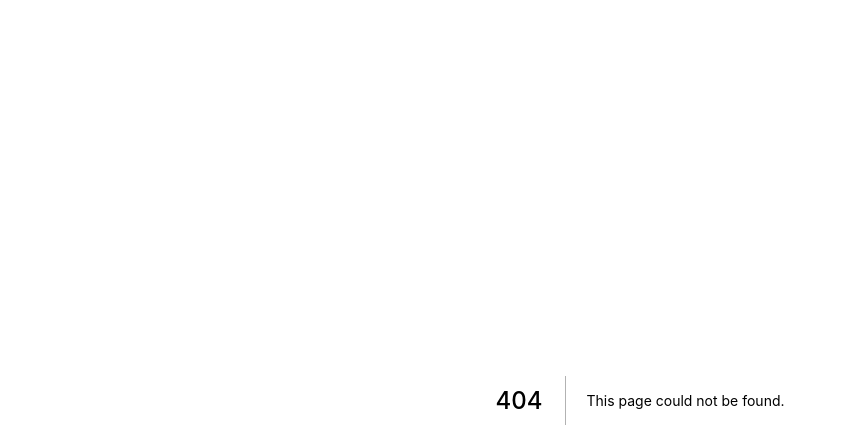
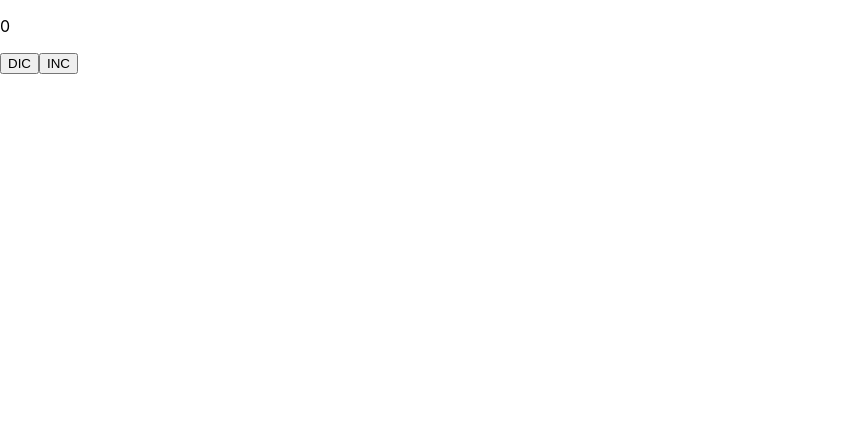
Before and after one commit to devendra999/React-Next-MaterialUI-Learn, a Next.js app: page /UseReducer in a window 1280 px wide. Before the commit this address had no page. Shown: the top 448 px of the page, without its empty margins (0-847 px from the left). Built offline with nearby package versions, Linux system fonts and the light colour scheme.

Commit message:
usereducer used

```diff
--- a/package.json
+++ b/package.json
@@ -11,7 +11,10 @@
   "dependencies": {
     "next": "12.1.0",
     "react": "17.0.2",
-    "react-dom": "17.0.2"
+    "react-dom": "17.0.2",
+    "react-redux": "^7.2.8",
+    "redux": "^4.1.2",
+    "redux-thunk": "^2.4.1"
   },
   "devDependencies": {
     "eslint": "8.11.0",
--- /dev/null
+++ b/pages/UseReducer.js
@@ -0,0 +1,33 @@
+import React, { useReducer } from 'react'
+
+const initialState = 0;
+const reducer = (state, action) => {
+    console.log(state, action)
+    if(action.type === 'DICREMENT') {
+        return state - 1;
+    }
+    else if (action.type === 'INCREMENT') {
+        return state + 1;
+    }
+
+    return state;
+}
+
+const UseReducer = () => {
+    const [state, dispatch] = useReducer(reducer, initialState);
+
+  return (
+    <>
+        <div>
+            <p>{state}</p>
+            <div>
+                <button onClick={()=>{dispatch({type: 'DICREMENT'})}}>DIC</button>
+                <button onClick={()=>{dispatch({type: 'INCREMENT'})}}>INC</button>
+
+            </div>
+        </div>
+    </>
+  )
+}
+
+export default UseReducer;
--- a/pages/_app.js
+++ b/pages/_app.js
@@ -1,7 +1,16 @@
+import { Provider } from 'react-redux'
 import '../styles/globals.css'
 
+
+
 function MyApp({ Component, pageProps }) {
-  return <Component {...pageProps} />
+  return <>
+
+         <Component {...pageProps} />
+
+
+
+  </>
 }
 
 export default MyApp
--- a/pages/index.js
+++ b/pages/index.js
@@ -1,69 +1,19 @@
 import Head from 'next/head'
-import Image from 'next/image'
-import styles from '../styles/Home.module.css'
+import UseReducer from './UseReducer';
 
 export default function Home() {
   return (
-    <div className={styles.container}>
+    <>
       <Head>
         <title>Create Next App</title>
         <meta name="description" content="Generated by create next app" />
         <link rel="icon" href="/favicon.ico" />
+        <link href="https://cdn.jsdelivr.net/npm/bootstrap@5.1.3/dist/css/bootstrap.min.css" rel="stylesheet" integrity="sha384-1BmE4kWBq78iYhFldvKuhfTAU6auU8tT94WrHftjDbrCEXSU1oBoqyl2QvZ6jIW3" crossorigin="anonymous"></link>
+        <script src="https://cdn.jsdelivr.net/npm/bootstrap@5.1.3/dist/js/bootstrap.bundle.min.js" integrity="sha384-ka7Sk0Gln4gmtz2MlQnikT1wXgYsOg+OMhuP+IlRH9sENBO0LRn5q+8nbTov4+1p" crossorigin="anonymous"></script>
       </Head>
 
-      <main className={styles.main}>
-        <h1 className={styles.title}>
-          Welcome to <a href="https://nextjs.org">Next.js Devendra Tutorial</a>
-        </h1>
+      <UseReducer/>
 
-        <p className={styles.description}>
-          Get started by editing{' '}
-          <code className={styles.code}>pages/index.js</code>
-        </p>
-
-        <div className={styles.grid}>
-          <a href="https://nextjs.org/docs" className={styles.card}>
-            <h2>Documentation &rarr;</h2>
-            <p>Find in-depth information about Next.js features and API.</p>
-          </a>
-
-          <a href="https://nextjs.org/learn" className={styles.card}>
-            <h2>Learn &rarr;</h2>
-            <p>Learn about Next.js in an interactive course with quizzes!</p>
-          </a>
-
-          <a
-            href="https://github.com/vercel/next.js/tree/canary/examples"
-            className={styles.card}
-          >
-            <h2>Examples &rarr;</h2>
-            <p>Discover and deploy boilerplate example Next.js projects.</p>
-          </a>
-
-          <a
-            href="https://vercel.com/new?utm_source=create-next-app&utm_medium=default-template&utm_campaign=create-next-app"
-            className={styles.card}
-          >
-            <h2>Deploy &rarr;</h2>
-            <p>
-              Instantly deploy your Next.js site to a public URL with Vercel.
-            </p>
-          </a>
-        </div>
-      </main>
-
-      <footer className={styles.footer}>
-        <a
-          href="https://vercel.com?utm_source=create-next-app&utm_medium=default-template&utm_campaign=create-next-app"
-          target="_blank"
-          rel="noopener noreferrer"
-        >
-          Powered by{' '}
-          <span className={styles.logo}>
-            <Image src="/vercel.svg" alt="Vercel Logo" width={72} height={16} />
-          </span>
-        </a>
-      </footer>
-    </div>
+    </>
   )
 }
```
Also changed, not shown: 2 other files (tests, documents, lock files or other folders).
